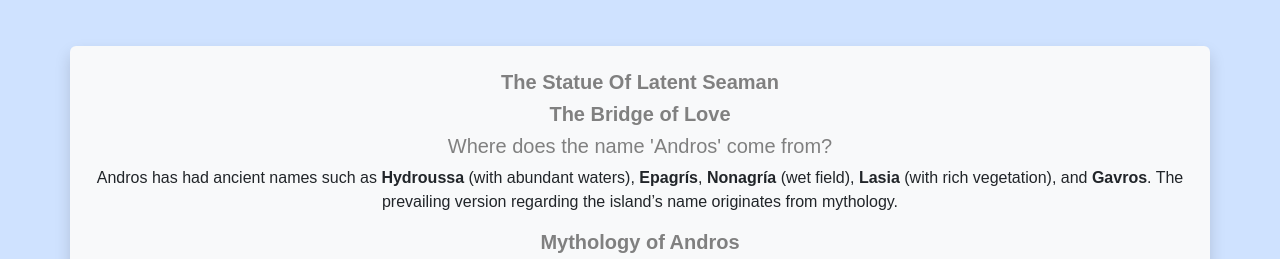
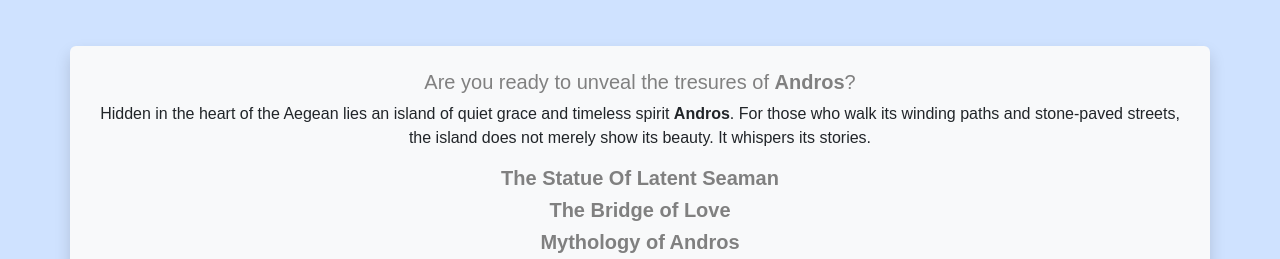
Before and after one commit to ThemisGon/Touring, a website: page treasures.html in a window 1280 px wide. Shown: the part 190-449 px from the top of the page. Drawn offline with nearby package versions, Linux system fonts and the light colour scheme.

Commit message:
Starting Treasures Page

```diff
--- a/treasures.html
+++ b/treasures.html
@@ -80,12 +80,11 @@
           <div class="col-md-12 p-4 bg-light rounded shadow mx-auto">
             <form>
               <div class="mb-3">
+                <h5 style="color: gray;"> Are you ready to unveal the tresures of <b>Andros</b>?</h5>
+                <p>Hidden in the heart of the Aegean lies an island of quiet grace and timeless spirit <b>Andros</b>. For those who walk its winding paths and stone-paved streets, the island does not merely show its beauty. It whispers its stories.</p>
                 <h5 style="color: gray;"> <b>The Statue Of Latent Seaman</b></h5>
 
                 <h5 style="color: gray;"> <b>The Bridge of Love</b></h5>
-
-                <h5 style="color: gray;"> Where does the name 'Andros' come from?</h5>
-                <p>Andros has had ancient names such as <b>Hydroussa</b> (with abundant waters), <b>Epagrís</b>, <b>Nonagría</b> (wet field), <b>Lasia</b> (with rich vegetation), and <b>Gavros</b>. The prevailing version regarding the island’s name originates from mythology.</p>
                 <h5 style="color: gray;"> <b>Mythology of Andros</b></h5>
                 <p>Before 3000 BC, from the union of <b>Apollo</b> and <b>Roio</b> (daughter of Staphylos, son of the god Dionysus), <b>Anios</b> was born. <b>Apollo</b> made <b>Anios</b> the king of Delos, and he had three daughters and two sons, <b>Andros</b> and <b>Mykonos</b>. His sons ruled over the two islands, giving them their names. The mythological origin of the island’s inhabitants explains the dominant worship of <b>Dionysus</b> and the presence of the gods-ancestors on their coins.</p>
                 <img class="img-fluid" src="images/h1andros.jpg" alt="Touring Logo">
```
